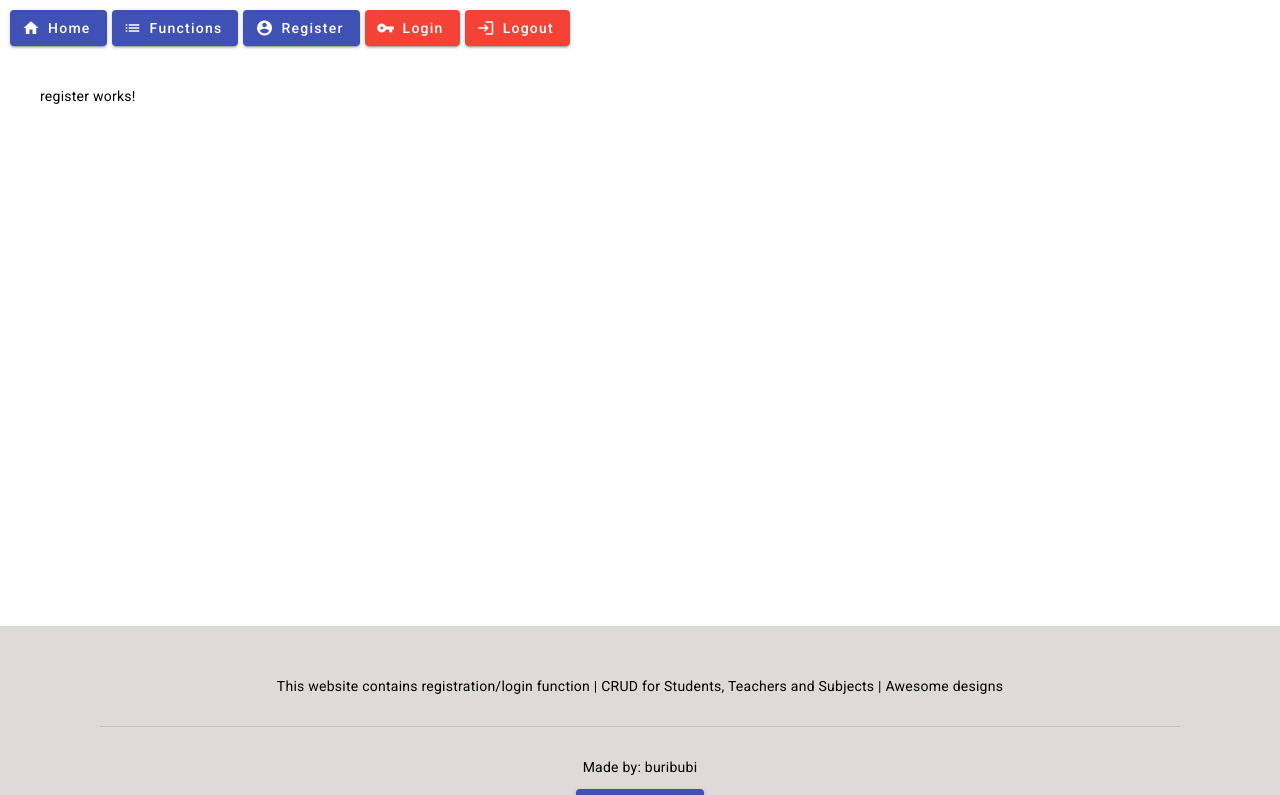
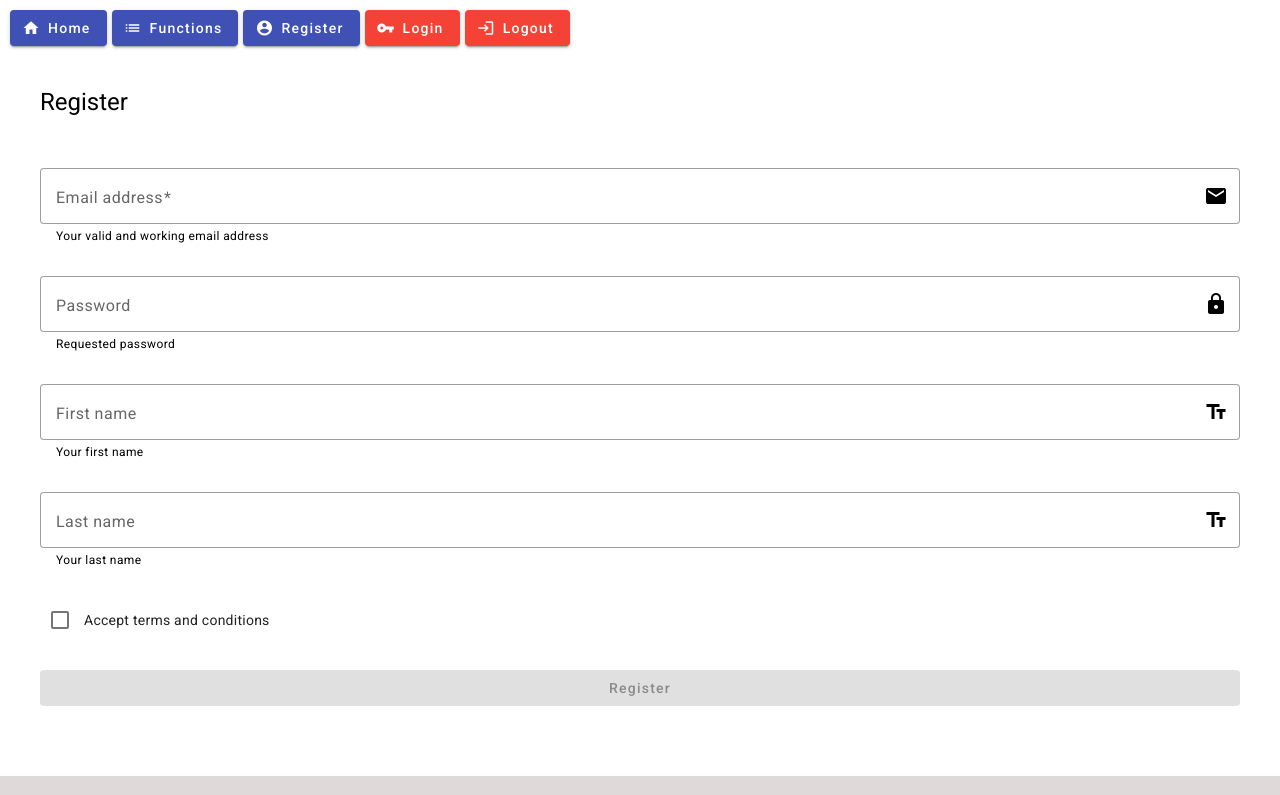
Before and after one commit to VMark-buribubi/KF-neptun-clone, an Angular app: page /register in a window 1280 px wide. Shown: the top 795 px of the page. Built offline with nearby package versions, Linux system fonts and the light colour scheme.

Commit message:
Add register w/o backend url

```diff
--- /dev/null
+++ b/src/app/_models/registermodel.ts
@@ -0,0 +1,6 @@
+export class RegisterModel {
+    public email: string = ''
+    public password: string = ''
+    public firstName: string = ''
+    public lastName: string = ''
+}
--- a/src/app/list-students/list-students.component.scss
+++ b/src/app/list-students/list-students.component.scss
@@ -0,0 +1,39 @@
+h1 {
+    margin-bottom: 50px;
+}
+
+mat-card {
+    margin-bottom: 10px;
+    margin-right: 10px;
+    max-width: 300px;
+    float: left;
+}
+
+mat-card {
+    mat-divider {
+        margin: 10px 0;
+    }
+}
+
+mat-card {
+    img {
+        border-radius: 20px;
+    }
+}
+
+mat-card {
+    .exam-icon {
+        font-size: 1.4em;
+        position: relative;
+        top: 0.5em;
+    }
+}
+
+.student-id {
+    font-size: 0.8em;
+    color: #929292;
+}
+
+#clear {
+    clear: both;
+}
--- a/src/app/list-teachers/list-teachers.component.scss
+++ b/src/app/list-teachers/list-teachers.component.scss
@@ -28,6 +28,10 @@
         top: 0.5em;
     }
 }
+.teacher-id {
+    font-size: 0.8em;
+    color: #929292;
+}
 
 #clear {
     clear: both;
--- a/src/app/register/register.component.html
+++ b/src/app/register/register.component.html
@@ -1 +1,53 @@
-<p>register works!</p>
+<h1>Register</h1>
+
+<mat-form-field appearance="outline">
+    <mat-label>Email address</mat-label>
+    <input
+        matInput
+        [(ngModel)]="this.registerModel.email"
+        [formControl]="this.email">
+    <mat-icon matSuffix>email</mat-icon>
+    <mat-hint>Your valid and working email address</mat-hint>
+    <mat-error *ngIf="this.email.invalid">{{getEmailErrorMessage()}}</mat-error>
+</mat-form-field>
+
+<mat-form-field appearance="outline">
+    <mat-label>Password</mat-label>
+    <input
+        matInput
+        type="password"
+        [(ngModel)]="this.registerModel.password">
+    <mat-icon matSuffix>lock</mat-icon>
+    <mat-hint>Requested password</mat-hint>
+</mat-form-field>
+
+<mat-form-field appearance="outline">
+    <mat-label>First name</mat-label>
+    <input matInput
+        [(ngModel)]="this.registerModel.firstName">
+    <mat-icon matSuffix>text_fields</mat-icon>
+    <mat-hint>Your first name</mat-hint>
+</mat-form-field>
+
+<mat-form-field appearance="outline">
+    <mat-label>Last name</mat-label>
+    <input matInput
+        [(ngModel)]="this.registerModel.lastName">
+    <mat-icon matSuffix>text_fields</mat-icon>
+    <mat-hint>Your last name</mat-hint>
+</mat-form-field>
+
+<mat-checkbox
+    [(ngModel)]="this.acceptTermsAndConditions"
+>
+    Accept terms and conditions
+</mat-checkbox>
+
+<button
+    mat-flat-button
+    color="accent"
+    (click)="sendRegisterCredentials()"
+    [disabled]="!acceptTermsAndConditions"
+>
+    Register
+</button>
--- a/src/app/register/register.component.scss
+++ b/src/app/register/register.component.scss
@@ -0,0 +1,8 @@
+h1 {
+    margin-bottom: 50px;
+}
+
+mat-form-field, mat-checkbox, button {
+    width: 100%;
+    margin-bottom: 30px;
+}
--- a/src/app/register/register.component.ts
+++ b/src/app/register/register.component.ts
@@ -1,4 +1,9 @@
+import { HttpClient } from '@angular/common/http';
 import { Component } from '@angular/core';
+import { FormControl, Validators } from '@angular/forms';
+import { MatSnackBar } from '@angular/material/snack-bar';
+import { Router } from '@angular/router';
+import { RegisterModel } from '../_models/registermodel';
 
 @Component({
   selector: 'app-register',
@@ -6,5 +11,43 @@
   styleUrls: ['./register.component.scss']
 })
 export class RegisterComponent {
+  router: Router
+  http: HttpClient
+  email: FormControl
+  snackBar: MatSnackBar
+  registerModel: RegisterModel
+  acceptTermsAndConditions: boolean
 
+  constructor(http:HttpClient, snackBar:MatSnackBar, router:Router) {
+    this.snackBar = snackBar
+    this.http = http
+    this.router = router
+    this.acceptTermsAndConditions = false
+    this.registerModel = new RegisterModel()
+    this.email = new FormControl('', [Validators.required, Validators.email])
+  }
+
+  public getEmailErrorMessage() : string {
+    if (this.email.hasError('required')) {
+      return 'You must enter a value!';
+    }
+
+    return this.email.hasError('email') ? 'Not a valid email!' : '';
+  }
+
+  public sendRegisterCredentials() : void {
+    this.http.put("backend-url", this.registerModel)
+    .subscribe(
+      (success) => {
+        this.snackBar
+        .open("Registration was successful!", "Close", { duration: 5000 })
+        .afterDismissed()
+        .subscribe(() => {
+          this.router.navigate(['/login'])
+        })
+      },
+      (error) => {
+        this.snackBar.open("An error happened, please ty again.", "Close", { duration: 5000 })
+      })
+  }
 }
```
Also changed, not shown: src/app/app.module.ts (+10 -0 lines).
